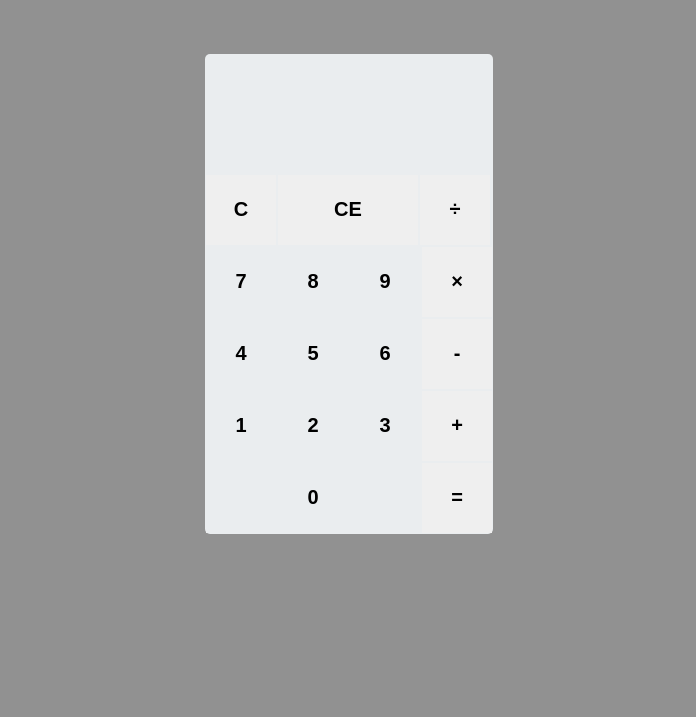
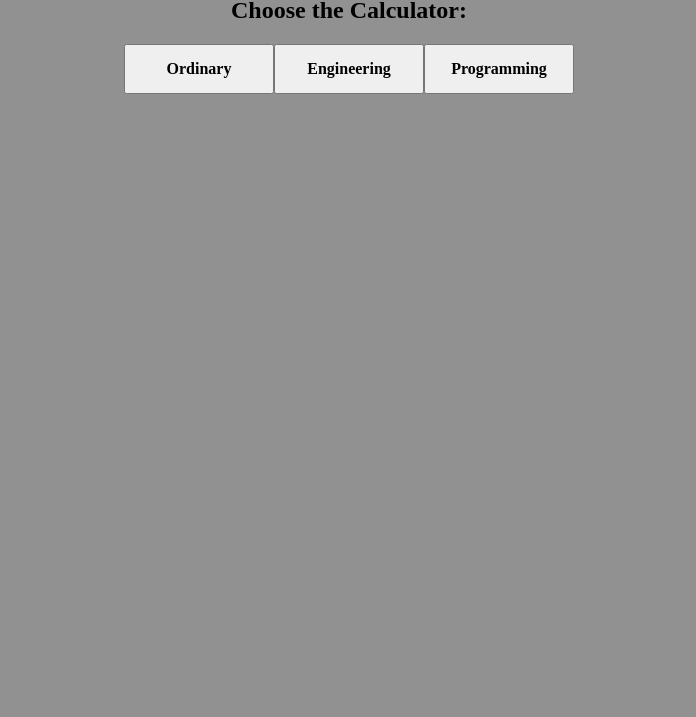
Before and after one commit to SoniaTrchk/Hode.js-LR2, a plain HTML site: page index.html in a window 1280 px wide. Shown: the part 83-800 px from the top of the page, without its empty margins (291-987 px from the left). Drawn offline with Linux system fonts and the light colour scheme.

Commit message:
2. Test Calculator

```diff
--- a/css/style.css
+++ b/css/style.css
@@ -2,12 +2,11 @@ body{
     font-family: 'Open Sans',sans-serif;
     background-color: #919191;
 }
-h1{
+h1, h2{
     text-align: center;
-    padding: 2%;
     font-family: Montserrat;
 }
-#calculator{
+.container{
     width: 288px;
     height: 480px;
     background-color: #eaedef;
@@ -16,27 +15,7 @@ h1{
     position: relative;
     border-radius: 5px;
 }
-#result{
-    height: 120px;
-}
-#history{
-    text-align: right;
-    height: 20px;
-    margin: 0 20px;
-    padding-top: 20px;
-    font-size: 15px;
-    color: #919191;
-}
-#output{
-    text-align: right;
-    height: 60px;
-    margin: 10px 20px;
-    font-size: 30px;
-}
-#keyboard{
-    height: 400px;
-}
-.operator, .number, .empty{
+.key{
     width: 70px;
     height: 70px;
     margin: 1px;
@@ -45,26 +24,57 @@ h1{
     font-weight: bold;
     font-size: 20px;
 }
-#backspace{
+.key-wide{
     width: 140px;
+    height: 70px;
+    margin: 1px;
+    float: left;
+    border-width: 0;
+    font-weight: bold;
+    font-size: 20px;
 }
-
-.number:hover{
-    background-color: lightgray;
+.output{
+    text-align: right;
+    height: 60px;
+    margin: 10px 20px;
+    font-size: 30px;
 }
-.operator:hover{
+.history{
+    text-align: right;
+    height: 20px;
+    margin: 0 20px;
+    padding-top: 20px;
+    font-size: 15px;
+    color: #919191;
+}
+.result{
+    height: 120px;
+}
+.key:hover, .key-wide:hover{
     background-color: lightgray;
 }
 
-.number, .empty{
+.key, .key-wide{
     background-color: #eaedef;
 }
-.number, .operator{
+.key, .key-wide{
     cursor: pointer;
 }
-.operator:active, .number:active{
+.key:active, .key-wide:active{
     font-size: 13px;
 }
-.operator:focus, .number:focus, .empty:focus{
+.key:focus, .key-wide:focus{
     outline: 0;
 }
+.choose-buttons{
+    display: flex;
+    justify-content: center;
+}
+.choose-buttons > input{
+    width: 150px;
+    height: 50px;
+    text-align: center;
+    font-family: Montserrat;
+    font-size: medium;
+    font-weight: bolder;
+}
--- a/index.html
+++ b/index.html
@@ -1,44 +1,33 @@
-<html>
+<!DOCTYPE html>
+<html lang="en">
 <head>
-    <link rel="stylesheet" type="text/css" href="css/style.css">
-    <link href="https://fonts.googleapis.com/css?family=Open+Sans:600,700" rel="stylesheet">
+    <meta charset="UTF-8">
     <title>Online Calculator</title>
+    <link rel="stylesheet" href="css/style.css">
+
 </head>
 <body>
 <h1>Welcome to our Online Calculator! Let's start.</h1>
+<h2>Choose the Calculator:</h2>
+<div class="choose-buttons">
+    <input type="button" value="Ordinary" onclick="createElem()" id="btn-ordinary">
+    <input type="button" value="Engineering" onclick="/">
+    <input type="button" value="Programming" onclick="/">
+</div>
+<br>
 <div id="container">
-    <div id="calculator">
-        <div id="result">
-            <div id="history">
-                <p id="history-value"></p>
-            </div>
-            <div id="output">
-                <p id="output-value"></p>
-            </div>
+    <div id="result">
+        <div id="history">
+
         </div>
-        <div id="keyboard">
-            <button class="operator" id="clear">C</button>
-            <button class="operator" id="backspace">CE</button>
-            <button class="operator" id="/">&#247;</button>
-            <button class="number" id="7">7</button>
-            <button class="number" id="8">8</button>
-            <button class="number" id="9">9</button>
-            <button class="operator" id="*">&times;</button>
-            <button class="number" id="4">4</button>
-            <button class="number" id="5">5</button>
-            <button class="number" id="6">6</button>
-            <button class="operator" id="-">-</button>
-            <button class="number" id="1">1</button>
-            <button class="number" id="2">2</button>
-            <button class="number" id="3">3</button>
-            <button class="operator" id="+">+</button>
-            <button class="empty" id="empty1"></button>
-            <button class="number" id="0">0</button>
-            <button class="empty" id="empty2"></button>
-            <button class="operator" id="=">=</button>
+        <div id="output">
+
         </div>
     </div>
+    <div id="keyboard">
+
+    </div>
 </div>
-<script src="js/script.js"></script>
+<script src="test.js"></script>
 </body>
 </html>
--- /dev/null
+++ b/test.js
@@ -0,0 +1,29 @@
+let calcButtons = ["C", "CE", "%", 7, 8, 9, "&times;", 4, 5, 6, "-", 1, 2, 3, "+", 0, ",", "="]
+function createElem(){
+    document.getElementById("btn-ordinary").style.backgroundColor = "lightgrey";
+    //give styles for each div
+    let container = document.getElementById("container");
+    container.className = "container";
+    let result = document.getElementById("result");
+    result.className = "result";
+    let history = document.getElementById("history");
+    history.className = "history";
+    let output = document.getElementById("output");
+    output.className = "output";
+    let keyboard = document.getElementById("container");
+    keyboard.className = "container";
+
+    //generate buttons from array values
+    for (let i = 0; i < calcButtons.length; i++){
+        let btn = document.createElement("button");
+        if (i === 1 || i === calcButtons.length-1){
+            btn.className = "key-wide";
+        }else {
+            btn.className = "key";
+        }
+        btn.innerHTML = calcButtons[i];
+        keyboard.insertAdjacentElement("beforeend", btn);
+    }
+    //make button click only once
+    document.getElementById("btn-ordinary").onclick = null;
+}
```
